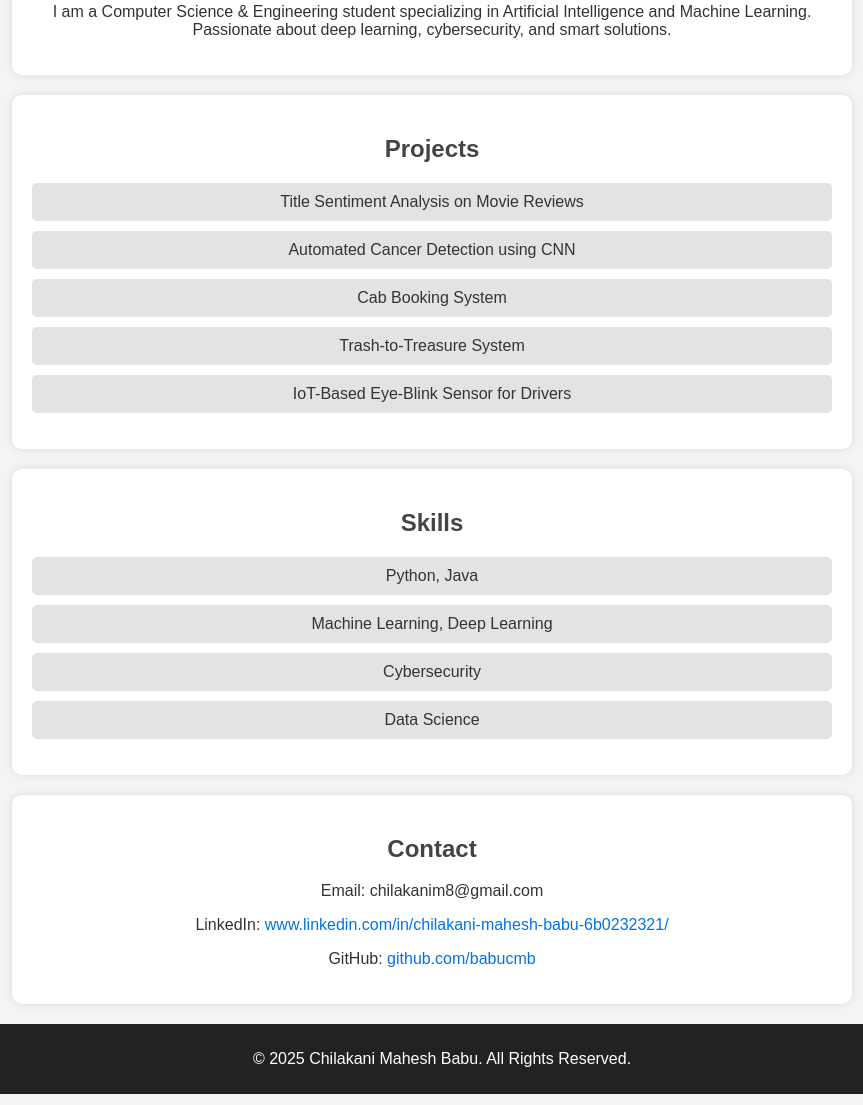
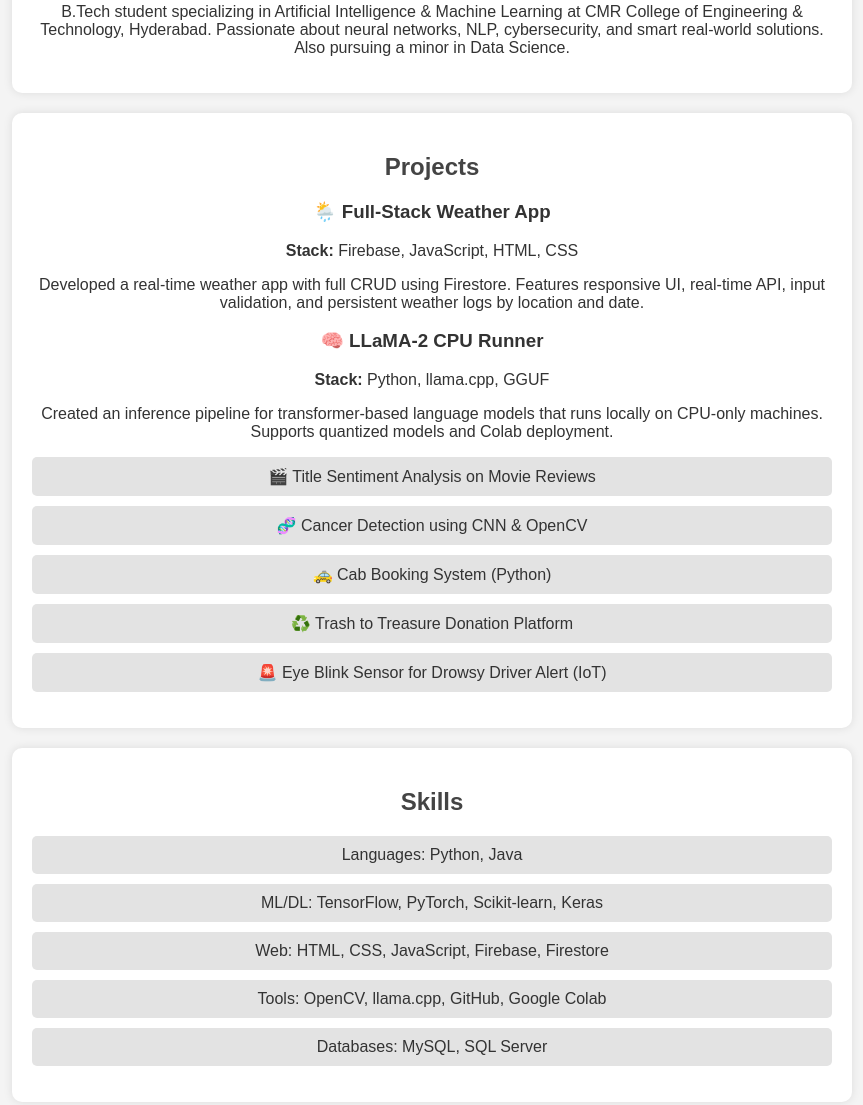
Before and after one commit to babucmb/CMB-WEB, a plain HTML site: page index.html in a window 1280 px wide. Shown: the part 270-1375 px from the top of the page, without its empty margins (208-1071 px from the left). Drawn offline with Linux system fonts and the light colour scheme.

Commit message:
Update index.html

```diff
--- a/index.html
+++ b/index.html
@@ -1,20 +1,21 @@
 <!DOCTYPE html>
 <html lang="en">
 <head>
-    <meta charset="UTF-8">
-    <meta name="viewport" content="width=device-width, initial-scale=1.0">
-    <title>Chilakani Mahesh Babu | Portfolio</title>
-    <link rel="stylesheet" href="style.css">
+  <meta charset="UTF-8" />
+  <meta name="viewport" content="width=device-width, initial-scale=1.0"/>
+  <title>Chilakani Mahesh Babu | AI/ML Portfolio</title>
+  <link rel="stylesheet" href="style.css"/>
 </head>
 <body>
   <header>
     <h1>Chilakani Mahesh Babu</h1>
-        <p>Artificial Intelligence & Machine Learning Enthusiast</p>
+    <p>AI & ML Developer | Full Stack Enthusiast | Data Science Minor</p>
     <nav>
       <ul>
         <li><a href="#about">About</a></li>
         <li><a href="#projects">Projects</a></li>
         <li><a href="#skills">Skills</a></li>
+        <li><a href="#certifications">Certifications</a></li>
         <li><a href="#contact">Contact</a></li>
       </ul>
     </nav>
@@ -22,35 +23,55 @@
 
   <section id="about">
     <h2>About Me</h2>
-        <p>I am a Computer Science & Engineering student specializing in Artificial Intelligence and Machine Learning. Passionate about deep learning, cybersecurity, and smart solutions.</p>
+    <p>B.Tech student specializing in Artificial Intelligence & Machine Learning at CMR College of Engineering & Technology, Hyderabad. Passionate about neural networks, NLP, cybersecurity, and smart real-world solutions. Also pursuing a minor in Data Science.</p>
   </section>
 
   <section id="projects">
     <h2>Projects</h2>
+    <div class="project-card">
+      <h3>🌦️ Full-Stack Weather App</h3>
+      <p><strong>Stack:</strong> Firebase, JavaScript, HTML, CSS</p>
+      <p>Developed a real-time weather app with full CRUD using Firestore. Features responsive UI, real-time API, input validation, and persistent weather logs by location and date.</p>
+    </div>
+    <div class="project-card">
+      <h3>🧠 LLaMA-2 CPU Runner</h3>
+      <p><strong>Stack:</strong> Python, llama.cpp, GGUF</p>
+      <p>Created an inference pipeline for transformer-based language models that runs locally on CPU-only machines. Supports quantized models and Colab deployment.</p>
+    </div>
     <ul>
-            <li>Title Sentiment Analysis on Movie Reviews</li>
-            <li>Automated Cancer Detection using CNN</li>
-            <li>Cab Booking System</li>
-            <li>Trash-to-Treasure System</li>
-            <li>IoT-Based Eye-Blink Sensor for Drivers</li>
+      <li>🎬 Title Sentiment Analysis on Movie Reviews</li>
+      <li>🧬 Cancer Detection using CNN & OpenCV</li>
+      <li>🚕 Cab Booking System (Python)</li>
+      <li>♻️ Trash to Treasure Donation Platform</li>
+      <li>🚨 Eye Blink Sensor for Drowsy Driver Alert (IoT)</li>
     </ul>
   </section>
 
   <section id="skills">
     <h2>Skills</h2>
-        <ul>
-            <li>Python, Java</li>
-            <li>Machine Learning, Deep Learning</li>
-            <li>Cybersecurity</li>
-            <li>Data Science</li>
+    <ul class="skills-list">
+      <li>Languages: Python, Java</li>
+      <li>ML/DL: TensorFlow, PyTorch, Scikit-learn, Keras</li>
+      <li>Web: HTML, CSS, JavaScript, Firebase, Firestore</li>
+      <li>Tools: OpenCV, llama.cpp, GitHub, Google Colab</li>
+      <li>Databases: MySQL, SQL Server</li>
+    </ul>
+  </section>
+
+  <section id="certifications">
+    <h2>Certifications</h2>
+    <ul class="skills-list">
+      <li>Microsoft AI Skills Fest 2025 (Responsible AI, AI Fundamentals, Azure ML)</li>
+      <li>NSIC - Python, Java, Cybersecurity, Data Science Foundation</li>
     </ul>
   </section>
 
   <section id="contact">
     <h2>Contact</h2>
-        <p>Email: chilakanim8@gmail.com</p>
-        <p>LinkedIn: <a href="https://www.linkedin.com/in/chilakani-mahesh-babu-6b0232321/" target="_blank">www.linkedin.com/in/chilakani-mahesh-babu-6b0232321/</a></p>
-        <p>GitHub: <a href="https://github.com/babucmb" target="_blank">github.com/babucmb</a></p>
+    <p>📧 Email: <a href="mailto:chilakanim8@gmail.com">chilakanim8@gmail.com</a></p>
+    <p>🔗 LinkedIn: <a href="https://linkedin.com/in/chilakani-mahesh-babu-CMB" target="_blank">chilakani-mahesh-babu-CMB</a></p>
+    <p>💻 GitHub: <a href="https://github.com/babucmb" target="_blank">github.com/babucmb</a></p>
+    <p>🌐 Portfolio: <a href="https://babucmb.github.io/CMB-WEB/" target="_blank">babucmb.github.io/CMB-WEB/</a></p>
   </section>
 
   <footer>
```
Lines whose indentation alone changed are shown as unchanged.
